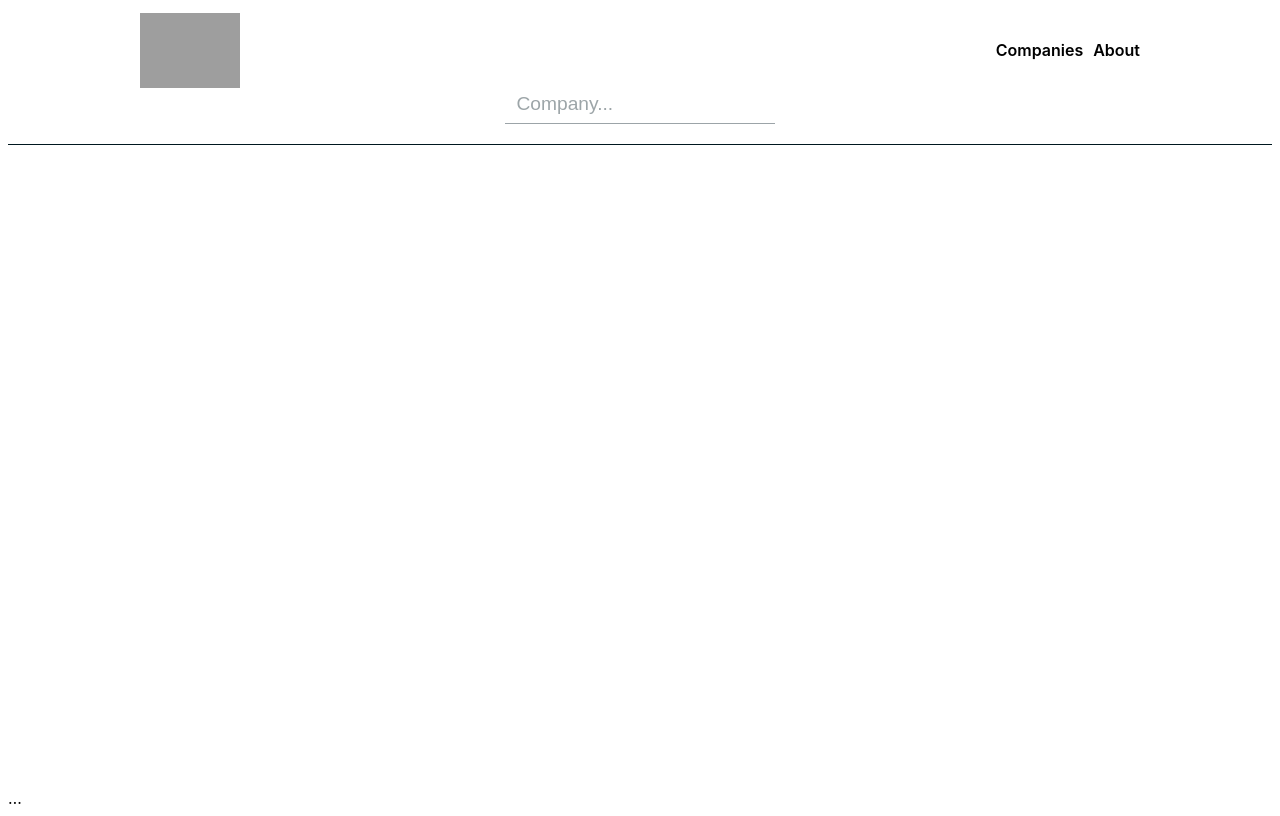
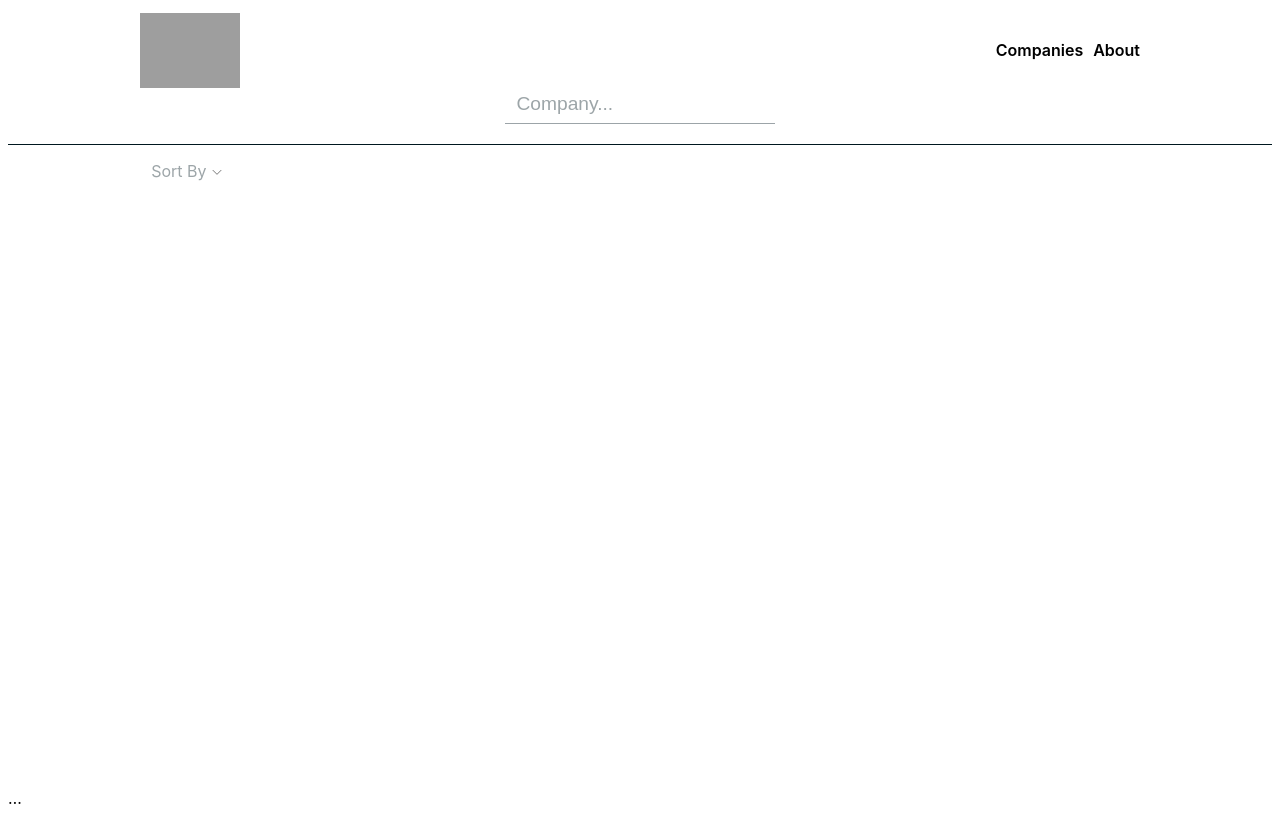
Before and after one commit to InternsNetwork/interns, a Next.js app: page / in a window 1280 px wide. Built offline with nearby package versions, Linux system fonts and the light colour scheme; grey boxes are pictures that could not be loaded.

Commit message:
feat: initial design for dropdown

```diff
--- /dev/null
+++ b/components/ChevronDown/index.js
@@ -0,0 +1,18 @@
+import React from 'react';
+
+export const ChevronDown = props => (
+  <svg
+    xmlns="http://www.w3.org/2000/svg"
+    width={props.size}
+    height={props.size}
+    viewBox="0 0 24 20"
+    fill="none"
+    stroke="currentColor"
+    strokeLinecap="round"
+    strokeLinejoin="round"
+  >
+    <polyline points="6 9 12 15 18 9" />
+  </svg>
+);
+
+export default ChevronDown;
--- a/pages/index.js
+++ b/pages/index.js
@@ -3,6 +3,7 @@ import styled from 'styled-components';
 import React from 'react';
 import { COLORS } from '../util/colors';
 import { InternTable } from '../components/InternTable';
+import { ChevronDown } from '../components/ChevronDown';
 
 const Wrapper = styled.div`
   display: flex;
@@ -19,11 +20,6 @@ const Content = styled.main`
   align-self: center;
   box-sizing: border-box;
 `;
-
-// max-width: 1000px;
-//   @media (min-width: 1000px) {
-//     min-width: 1000px;
-//   }
 
 const Header = styled.header`
   max-width: 1000px;
@@ -91,6 +87,47 @@ const SearchInput = styled.input`
   }
 `;
 
+const DropdownFilterWrapper = styled.div`
+  display: flex;
+`;
+
+const ContentWithMargins = styled.div`
+  margin-left: auto;
+  margin-right: auto;
+
+  max-width: 1000px;
+  @media (min-width: 1000px) {
+    min-width: 1000px;
+  }
+`;
+
+const DropdownFilter = styled.div`
+  display: flex;
+  justify-content: center;
+  align-items: center;
+  padding: 1em 0.7em;
+  cursor: pointer;
+
+  > span {
+    transition: all ${0.61 * 0.36}s;
+    padding-right: 0.15em;
+    color: rgb(0, 23, 31, 0.39);
+  }
+
+  &:hover > span {
+    color: rgb(0, 23, 31, 1);
+  }
+
+  > svg {
+    transition: all ${0.61 * 0.36}s;
+    stroke-width: 0.8;
+  }
+
+  &:hover > svg {
+    stroke-width: 1.2;
+  }
+`;
+
 export default () => (
   <Wrapper>
     <Header>
@@ -107,6 +144,14 @@ export default () => (
         </SearchInputContainer>
         <Divider />
       </div>
+      <ContentWithMargins>
+        <DropdownFilterWrapper>
+          <DropdownFilter>
+            <span>Sort By</span>
+            <ChevronDown size={16} />
+          </DropdownFilter>
+        </DropdownFilterWrapper>
+      </ContentWithMargins>
       {/* <InternTable /> */}
     </Content>
     <footer>…</footer>
```
